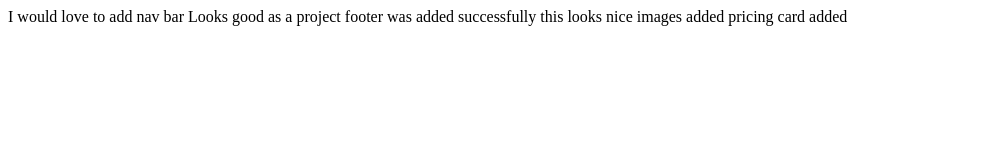
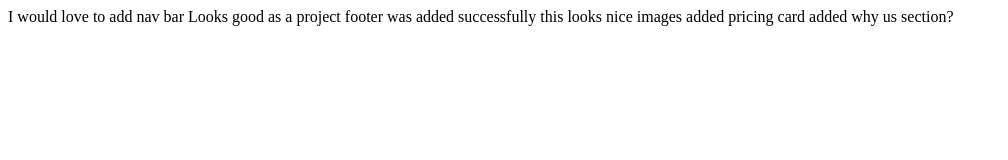
Before and after one commit to Jaga2186/Git-learn, a plain HTML site: page index.html in a window 1280 px wide. Shown: the whole page, without its empty margins (0-1008 px from the left). Drawn offline with Linux system fonts and the light colour scheme.

Commit message:
why us section added

```diff
--- a/index.html
+++ b/index.html
@@ -12,5 +12,6 @@
     this looks nice
     images added
     pricing card added
+    why us section?
 </body>
 </html>
```
